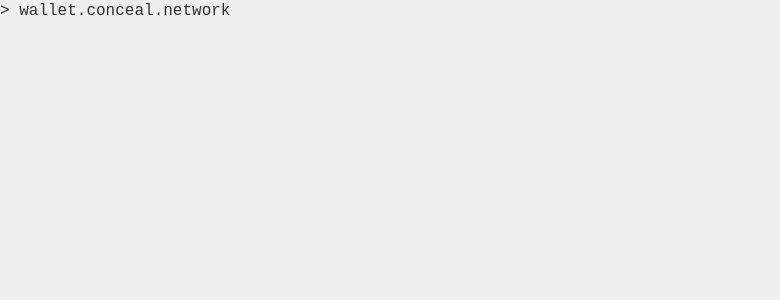
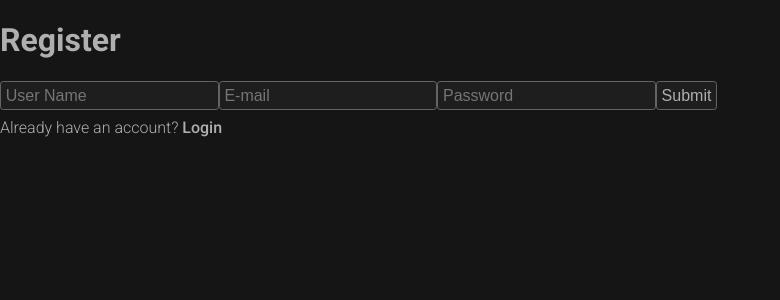
Before and after one commit to lerdos/ultranotei-cloud, a React (Create React App) app: page /signup in a window 1280 px wide. Shown: the top 300 px of the page, without its empty margins (0-780 px from the left). Built offline with nearby package versions, Linux system fonts and the light colour scheme.

Commit message:
Working signing up and logging in

```diff
--- a/package.json
+++ b/package.json
@@ -3,15 +3,18 @@
   "version": "0.1.0",
   "private": true,
   "dependencies": {
+    "jwt-decode": "^2.2.0",
     "react": "^16.6.3",
     "react-dom": "^16.6.3",
+    "react-router-dom": "^4.3.1",
     "react-scripts": "2.1.1"
   },
   "scripts": {
     "start": "react-scripts start",
     "build": "react-scripts build",
     "test": "react-scripts test",
-    "eject": "react-scripts eject"
+    "eject": "react-scripts eject",
+    "aws:dev": "rm -rf ./build && react-scripts build && aws s3 cp --recursive ./build/ s3://ccx-webwallet-dev-v0.1.0/ --profile=priv --cache-control max-age=30 --region=us-west-2 --metadata-directive REPLACE"
   },
   "eslintConfig": {
     "extends": "react-app"
--- a/src/components/App.js
+++ b/src/components/App.js
@@ -1,14 +1,29 @@
 import React from 'react';
+import { Redirect } from 'react-router-dom';
+
+import withAuth from './withAuth';
+import AuthHelper from './AuthHelper';
+
 import '../static/css/style.css';
 
 class App extends React.Component {
+
+  Auth = new AuthHelper();
+
+  constructor(props, context) {
+    super(props, context);
+    this.state = {
+
+    };
+  }
+
   render() {
     return (
-      <div>
-        <code> &gt; wallet.conceal.network</code>
+      <div className="App">
+        {this.props.history.location.pathname === "/" ? <Redirect to="/dashboard" /> : null}
       </div>
     );
   }
 }
 
-export default App;
+export default withAuth(App);
--- /dev/null
+++ b/src/components/AuthHelper.js
@@ -0,0 +1,69 @@
+import decode from 'jwt-decode';
+
+
+export default class AuthHelper {
+  constructor(domain) {
+    this.domain = 'http://wallet.conceal.network';
+  }
+
+  login = (email, password) => {
+    return this.fetch(`${this.domain}/api/auth`, {
+      method: 'POST',
+      body: JSON.stringify({
+        email,
+        password,
+        rememberme: false,
+      })
+    }).then(res => {
+      this.setToken(res.message.token);
+      return Promise.resolve(res);
+    });
+  };
+
+  loggedIn = () => {
+    const token = this.getToken();
+    return !!token && !this.isTokenExpired(token);
+  };
+
+  isTokenExpired = token => {
+    try {
+      const decoded = decode(token);
+      return decoded.exp < Date.now() / 1000;
+    } catch (err) {
+      console.log('expired');
+      return false;
+    }
+  };
+
+  setToken = idToken => localStorage.setItem('id_token', idToken);
+
+  getToken = () => (localStorage.getItem('id_token'));
+
+  logout = () => localStorage.removeItem('id_token');
+
+  decodeToken = () => (decode(this.getToken()));
+
+  fetch = (url, options) => {
+    const headers = {
+      Accept: 'application/json',
+      'Content-Type': 'application/json'
+    };
+    if (this.loggedIn()) {
+      headers['Authorization'] = `Bearer ${this.getToken()}`;
+    }
+
+    return fetch(url, { headers, ...options })
+      .then(this._checkStatus)
+      .then(response => response.json());
+  };
+
+  _checkStatus = response => {
+    if (response.status >= 200 && response.status < 300) {
+      return response;
+    } else {
+      const error = new Error(response.statusText);
+      error.response = response;
+      throw error;
+    }
+  };
+}
--- /dev/null
+++ b/src/components/Dashboard.js
@@ -0,0 +1,53 @@
+import React, { Component } from 'react';
+
+import withAuth from './withAuth';
+import AuthHelper from './AuthHelper';
+import Menu from './Menu';
+
+
+class Dashboard extends Component {
+
+  Auth = new AuthHelper();
+
+  constructor(props, context) {
+    super(props, context);
+    this.state = {
+      userName: '',
+    };
+  }
+
+  _handleLogout = () => {
+    this.Auth.logout();
+    this.props.history.replace('/login');
+  };
+
+  componentWillMount() {
+    fetch('http://wallet.conceal.network/api/user/', {
+      method: 'get',
+      headers: {
+        'Content-Type': 'application/json',
+        'Token': this.Auth.getToken(),
+      },
+    })
+      .then(r => r.json())
+      .then(res => this.setState({ userName: res.message.name }));
+  }
+
+  render() {
+    const {
+      userName,
+    } = this.state;
+
+    return (
+      <div className="main-page">
+        <h1>Welcome {userName}!</h1>
+        <Menu />
+        <div>
+          <button onClick={this._handleLogout}>LOGOUT</button>
+        </div>
+      </div>
+    );
+  }
+}
+
+export default withAuth(Dashboard);
--- /dev/null
+++ b/src/components/Login.js
@@ -0,0 +1,80 @@
+import React from 'react';
+import { Link } from 'react-router-dom';
+
+import AuthHelper from './AuthHelper';
+
+
+class Login extends React.Component {
+
+  Auth = new AuthHelper();
+
+  constructor(props, context) {
+    super(props, context);
+    this.state = {
+      email: '',
+      password: '',
+    };
+
+    this.loginUser = this.loginUser.bind(this);
+  }
+
+  componentWillMount() {
+    if (this.Auth.loggedIn()) this.props.history.replace('/dashboard');
+  }
+
+  _handleChange = (e) => {
+    this.setState({ [e.target.name]: e.target.value })
+  };
+
+  loginUser(event) {
+    event.preventDefault();
+    const {
+      email,
+      password,
+    } = this.state;
+
+    this.Auth.login(email, password)
+      .then(res => {
+        if (res === false) return alert('Wrong credentials');
+        this.props.history.replace('/dashboard');
+      })
+      .catch(err => console.log(err));
+  };
+
+  render() {
+    const {
+      email,
+      password,
+    } = this.state;
+
+    return (
+      <div id="login">
+        <h1>Login</h1>
+        <form onSubmit={this.loginUser}>
+          <input
+            placeholder="E-mail"
+            type="text"
+            name="email"
+            value={email}
+            onChange={this._handleChange}
+          />
+          <input
+            placeholder="Password"
+            type="password"
+            name="password"
+            value={password}
+            onChange={this._handleChange}
+          />
+          <button type="Submit">Submit</button>
+        </form>
+
+        <div>
+          Don't have an account yet? <Link className="link" to="/signup">Sign up</Link>
+        </div>
+        ​
+      </div>
+    );
+  }
+}
+
+export default Login;
--- /dev/null
+++ b/src/components/Menu.js
@@ -0,0 +1,12 @@
+import React from 'react';
+
+
+const Menu = (props) => {
+  return (
+    <ul>
+      <li><a href="/">Settings</a></li>
+    </ul>
+  )
+};
+
+export default Menu;
--- /dev/null
+++ b/src/components/SignUp.js
@@ -0,0 +1,100 @@
+import React from 'react';
+import { Link } from 'react-router-dom';
+
+import AuthHelper from './AuthHelper';
+
+
+class SignUp extends React.Component {
+
+  Auth = new AuthHelper();
+
+  constructor(props, context) {
+    super(props, context);
+    this.state = {
+      email: '',
+      userName: '',
+      password: '',
+    };
+
+    this.signUpUser = this.signUpUser.bind(this);
+  }
+
+  componentDidMount() {
+    if(this.Auth.loggedIn()) this.props.history.push('/dashboard');
+  }
+
+  _handleChange = (e) => {
+    this.setState({ [e.target.name]: e.target.value });
+  };
+
+  signUpUser(event) {
+    event.preventDefault();
+    const {
+      email,
+      userName,
+      password,
+    } = this.state;
+
+    fetch('http://wallet.conceal.network/api/user/', {
+      method: 'post',
+      headers: {
+        'Content-Type': 'application/json',
+      },
+      body: JSON.stringify({
+        email,
+        name: userName,
+        password,
+      }),
+    })
+      .then(r => r.json())
+      .then(res => {
+        console.log(res);
+        this.props.history.replace('/login');
+      });
+  };
+
+  render() {
+    const {
+      userName,
+      password,
+      email,
+    } = this.state;
+
+    return (
+      <div id="register">
+        <h1>Register</h1>
+        <form onSubmit={this.signUpUser}>
+          <input
+            placeholder="User Name"
+            type="text"
+            name="userName"
+            value={userName}
+            onChange={this._handleChange}
+          />
+          <input
+            placeholder="E-mail"
+            type="email"
+            name="email"
+            value={email}
+            onChange={this._handleChange}
+          />
+          <input
+            placeholder="Password"
+            type="password"
+            name="password"
+            value={password}
+            onChange={this._handleChange}
+          />
+          <button type="Submit">Submit</button>
+        </form>
+
+        <div>
+          Already have an account? <Link className="link" to="/login">Login</Link>
+        </div>
+        ​
+      </div>
+    );
+  }
+}
+
+export default SignUp;
--- /dev/null
+++ b/src/components/withAuth.js
@@ -0,0 +1,47 @@
+import React, { Component } from 'react';
+
+import AuthHelper from './AuthHelper';
+
+
+export default function withAuth(AuthComponent) {
+  const Auth = new AuthHelper();
+
+  return class AuthWrapped extends Component {
+    state = {
+      confirm: null,
+      loaded: false,
+    };
+
+    componentDidMount() {
+      const { history } = this.props;
+
+      if (!Auth.loggedIn()) {
+        history.replace('/login');
+      } else {
+        try {
+          const confirm = Auth.decodeToken();
+          this.setState({
+            confirm,
+            loaded: true,
+          });
+        } catch (err) {
+          console.log(err);
+          Auth.logout();
+          history.replace('/login');
+        }
+      }
+    }
+
+    render() {
+      if (this.state.loaded && this.state.confirm) {
+        return (
+          <AuthComponent
+            history={this.props.history}
+            confirm={this.state.confirm}
+          />
+        );
+      }
+      return null;
+    }
+  };
+}
--- a/src/index.js
+++ b/src/index.js
@@ -1,12 +1,25 @@
 import React from 'react';
 import ReactDOM from 'react-dom';
+import { BrowserRouter as Router, Route } from 'react-router-dom';
+
+import App from './components/App';
+import Dashboard from './components/Dashboard';
+import Login from './components/Login';
+import SignUp from './components/SignUp';
+import * as serviceWorker from './serviceWorker';
 import './static/css/layout.css';
-import App from './components/App';
-import * as serviceWorker from './serviceWorker';
 
-ReactDOM.render(<App />, document.getElementById('root'));
 
-// If you want your app to work offline and load faster, you can change
-// unregister() to register() below. Note this comes with some pitfalls.
-// Learn more about service workers: http://bit.ly/CRA-PWA
-serviceWorker.unregister();
+ReactDOM.render(
+  <Router>
+    <div>
+      <Route exact path="/" component={App} />
+      <Route exact path="/dashboard" component={Dashboard} />
+      <Route exact path="/login" component={Login} />
+      <Route exact path="/signup" component={SignUp} />
+    </div>
+  </Router>,
+  document.getElementById('root')
+);
+
+serviceWorker.register();
--- a/src/static/css/style.css
+++ b/src/static/css/style.css
@@ -1,4 +1,4 @@
-@import url('https://fonts.googleapis.com/css?family=Roboto:100,200,300,400,700');
+@import url('https://fonts.googleapis.com/css?family=Roboto:300,500,700');
 
 html, body {
   font-family: 'Roboto', sans-serif;
@@ -6,6 +6,48 @@ html, body {
   margin: 0;
   padding: 0;
   font-weight: 300;
-  background-color: rgb(238, 238, 238);
-  color: rgb(49, 49, 49);
+  background-color: rgb(21, 21, 21);
+  color: rgb(175, 175, 175);
 }
+
+a,
+a:link,
+a:active,
+a:visited  {
+  color: rgb(175, 175, 175);
+  font-weight: 500;
+  text-decoration: none;
+  transition: color .3s;
+}
+
+a:hover {
+  color: rgb(255, 255, 255);
+  transition: color .3s;
+}
+
+form {
+  margin: .5rem 0;
+}
+
+input, button {
+  font-size: 1rem;
+  border: 1px solid rgb(100, 100, 100);
+  background-color: rgb(30, 30, 30);
+  color: rgb(175, 175, 175);
+  padding: .3rem;
+  border-radius: .2rem;
+  transition: background-color .3s, border .3s, color .3s;
+}
+
+input:focus,
+button:focus {
+  outline: none;
+  border: 1px solid rgb(240, 240, 240);
+  transition: border .3s;
+}
+
+button:hover {
+  background-color: rgb(59, 59, 59);
+  color: rgb(255, 255, 255);
+  transition: background-color .3s, border .3s, color .3s;
+}
```
Also changed, not shown: src/static/css/layout.css (line endings or trailing spaces), 1 other file (tests, documents, lock files or other folders).
